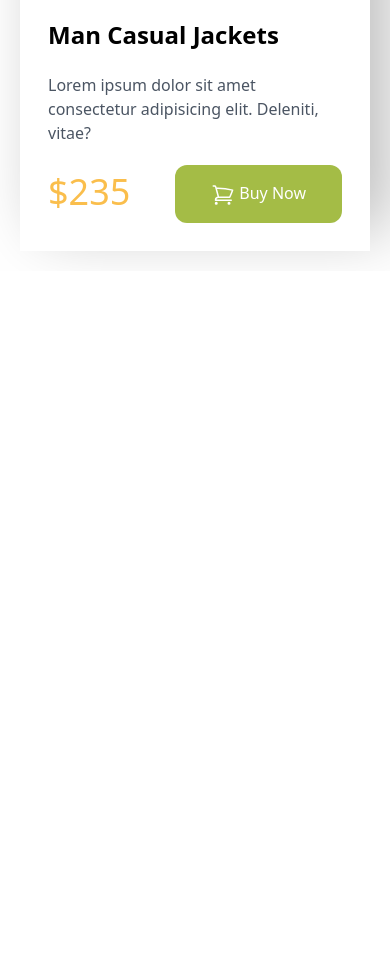
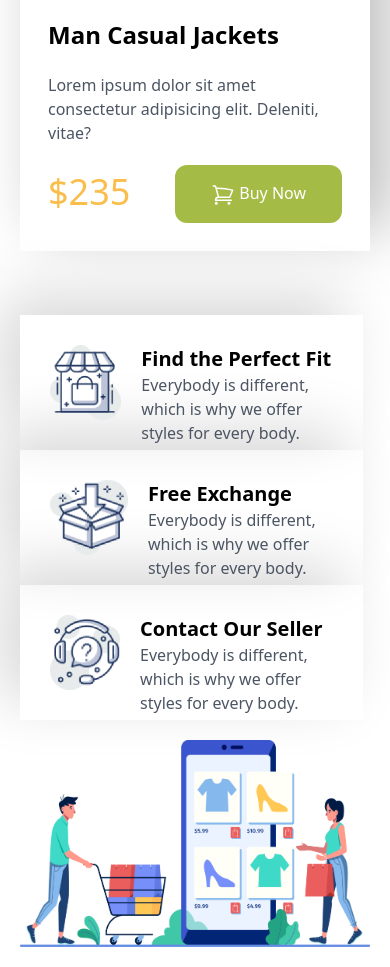
Before and after one commit to Sakib3602/inki-ponki-shop, a plain HTML site: page index.html in a window 390 px wide. Shown: the part 4643-5610 px from the top of the page. Before the commit the page ends 4914 px from the top, so only its background shows below. Drawn offline with nearby package versions, Linux system fonts and the light colour scheme.

Commit message:
added one section with responsive

```diff
--- a/index.html
+++ b/index.html
@@ -18,6 +18,10 @@
              -20px 20px 60px #ffffff;
 
 
+        }
+        .ok{
+            box-shadow:  -20px -20px 60px #d9d9d9,
+             20px 20px 60px #ffffff;
         }
     </style>
 </head>
@@ -168,7 +172,55 @@
         </div>
 
 
+        <!-- next -->
+        <div class="one mt-16 flex flex-col  lg:flex-row justify-between">
 
+            <div class="left">
+                <div class="ok h-[135px] w-[98%] lg:h-[135px] lg:w-[535px] flex p-[30px]">
+                    <img src="./icons/house.png" alt="">
+                    <div class="ml-5">
+                        <h2 class="font-semibold text-xl">Find the Perfect Fit</h2>
+
+                    <h6 class="text-gray-600">Everybody is different, which is why we
+                        offer styles for every body.</h6>
+                    </div>
+
+                </div>
+                <div class="ok h-[135px] w-[98%] lg:h-[135px] lg:w-[535px] flex p-[30px]">
+                    <img src="./icons/box.png" alt="">
+                    <div class="ml-5">
+                        <h2 class="font-semibold text-xl">Free Exchange</h2>
+
+                    <h6 class="text-gray-600">Everybody is different, which is why we
+                        offer styles for every body.</h6>
+                    </div>
+
+                </div>
+                <div class="ok h-[135px] w-[98%] lg:h-[135px] lg:w-[535px] flex p-[30px]">
+                    <img src="./icons/question.png" alt="">
+                    <div class="ml-5">
+                        <h2 class="font-semibold text-xl">Contact Our Seller</h2>
+
+                    <h6 class="text-gray-600">Everybody is different, which is why we
+                        offer styles for every body.</h6>
+                    </div>
+
+                </div>
+
+            </div>
+            <div class="right">
+                <img class="mt-5 lg:h-[390px] lg:w-[700px]" src="./images/shopping.png" alt="">
+
+
+            </div>
+
+
+
+
+
+
+
+        </div>
 
     </main>
     <footer>
```
